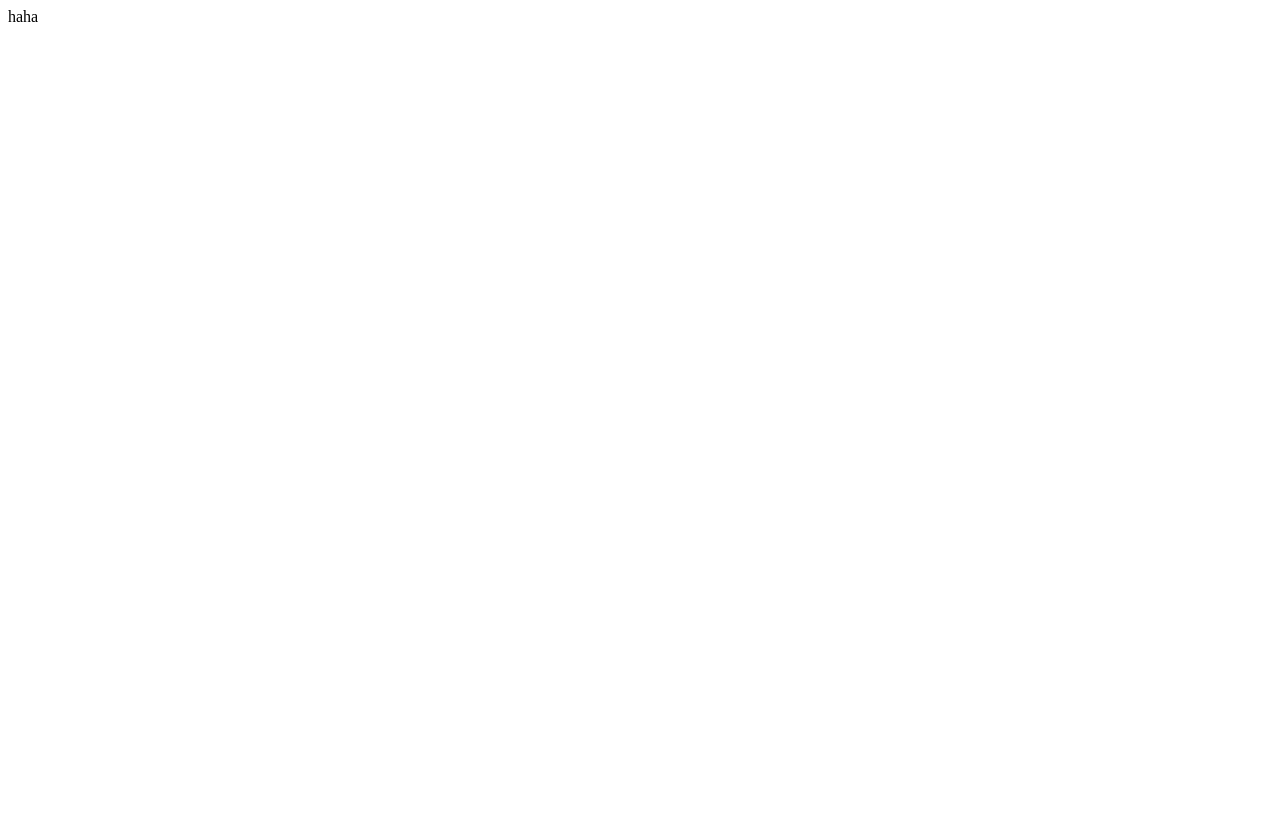
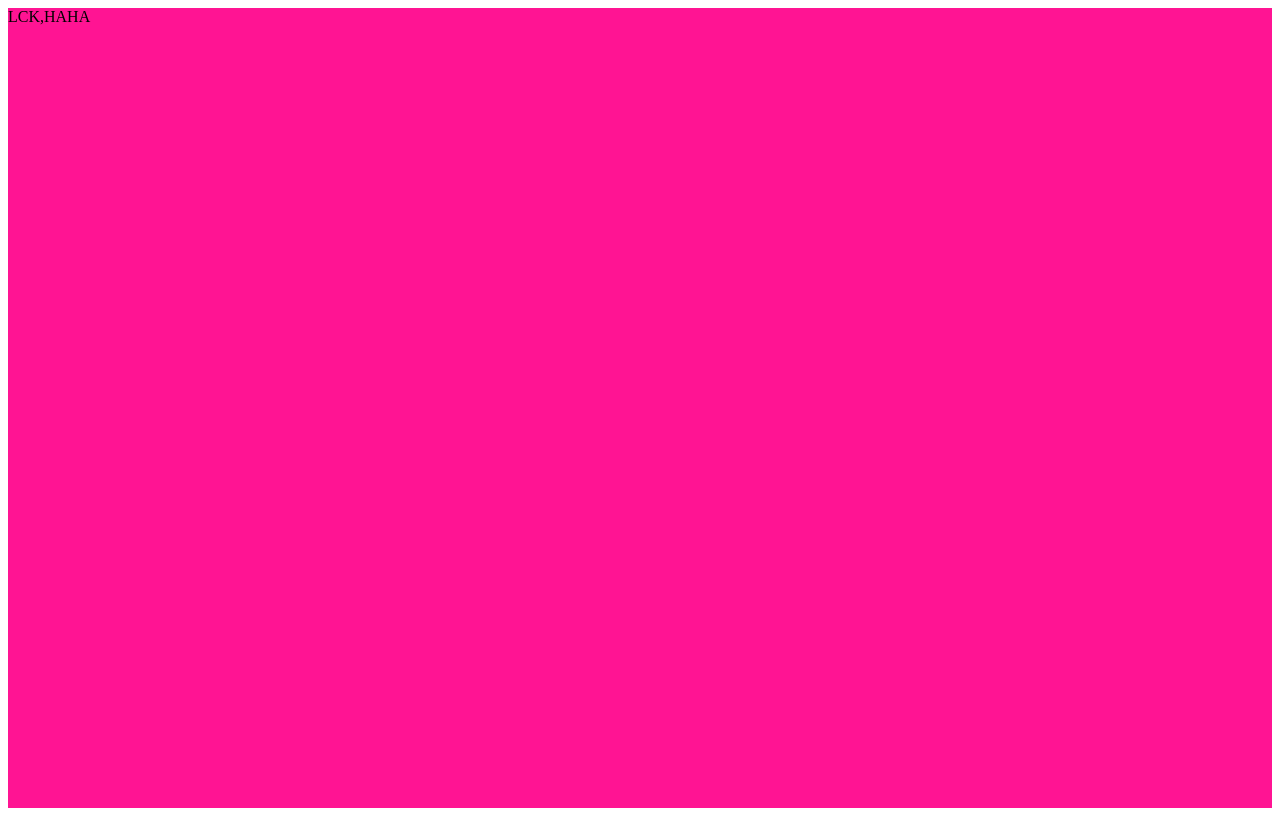
Before and after one commit to Gicong/LckHTML, a plain HTML site: page index.html in a window 1280 px wide. Drawn offline with Linux system fonts and the light colour scheme.

Commit message:
lck
展示页面

```diff
--- a/index.html
+++ b/index.html
@@ -3,10 +3,16 @@
 <head>
     <meta charset="UTF-8">
     <title>Title</title>
+    <style>
+        .outer{
+            height: 800px;
+            background: deeppink;
+        }
+    </style>
 </head>
 <body>
-    <div>
-        haha
+    <div class="outer" >
+        LCK,HAHA
     </div>
 </body>
 </html>
```
